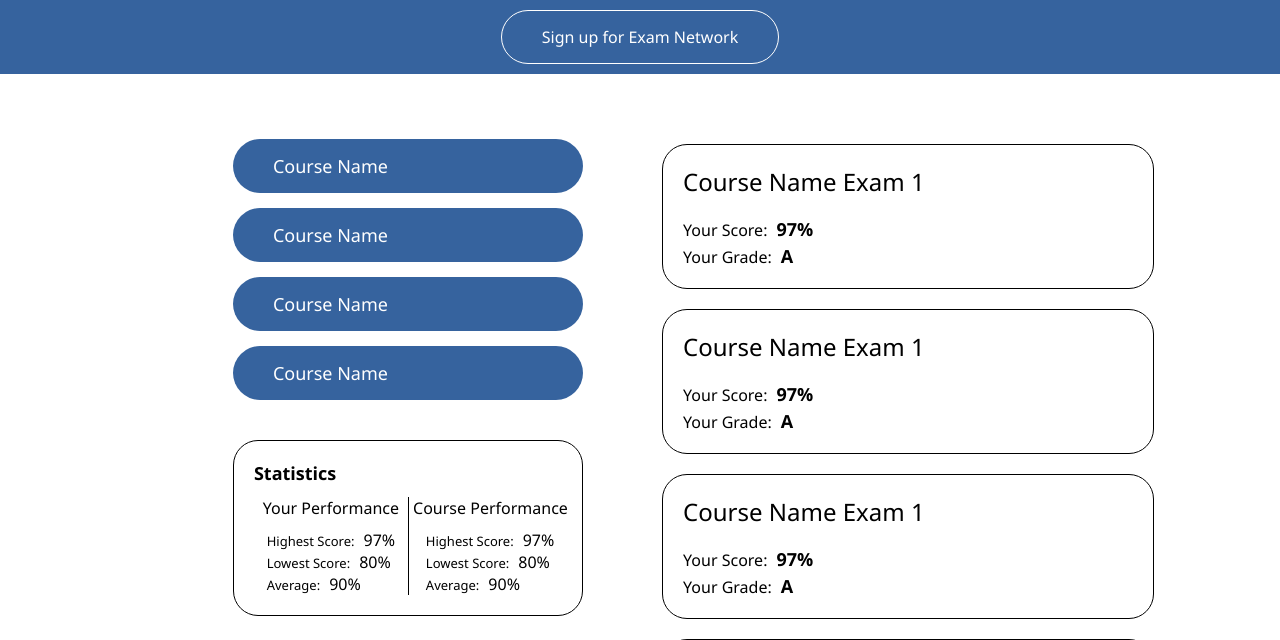
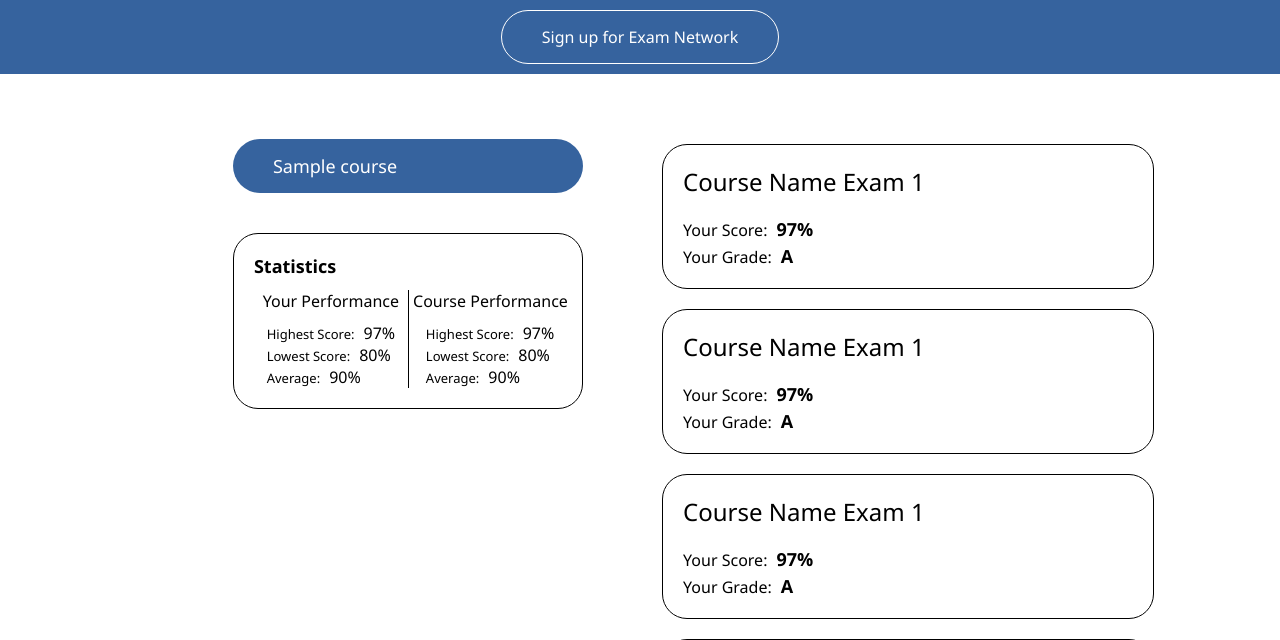
Before and after one commit to RomanPolek/wad2_ae1, a Django app: template templates/exam_network/exams.html in a window 1280 px wide. Shown: the part 180-820 px from the top of the page. Run offline with Django 3.2, Linux system fonts and the light colour scheme; the template is opened without the code that fills it: most values are stand-ins (such as "Sample title", 1, 10 or a date in 2020); parts of the project's set-up code (start-up, migrations or seed data) failed here and were passed over.

Commit message:
exams frontend WIP

```diff
--- a/templates/exam_network/exams.html
+++ b/templates/exam_network/exams.html
@@ -4,10 +4,9 @@
 <link rel="stylesheet" type="text/css" href="{% static 'exams/exams.css' %}">
 <div id="exams_wrapper">
     <div id="course_navigator">
-        <button class="blue_button">Course Name</button>
-        <button class="blue_button">Course Name</button>
-        <button class="blue_button">Course Name</button>
-        <button class="blue_button">Course Name</button>
+        {%for course in courses%}
+            <button class="blue_button">{{course.name}}</button>
+        {%endfor%}
         <div id="statistics" class="black_border">
             <h1>Statistics</h1>
             <div>
@@ -29,6 +28,7 @@
         </div>
     </div>
     <div id="course_explorer">
+
         <div class="black_border">
             <h1>Course Name Exam 1</h1>
             <p>Your Score: </p><span>97%</span><br>
```
